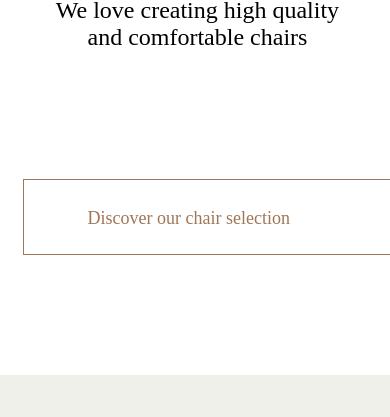
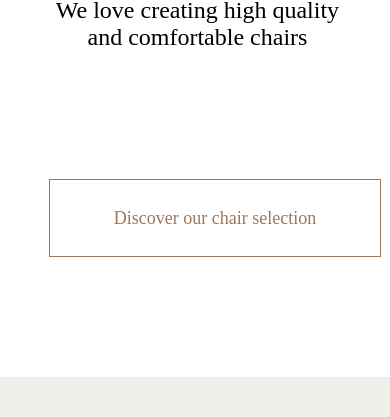
Before and after one commit to Mosesloxi/mosesloxi.github.io., a plain HTML site: page index.html in a window 390 px wide. Shown: the part 427-844 px from the top of the page. Drawn offline with Linux system fonts and the light colour scheme.

Commit message:
Fix CSS responsiveness issues

```diff
--- a/style.css
+++ b/style.css
@@ -95,16 +95,24 @@ body{
     .welcome-container {
         padding: 7.5em 1em;
     }
+}
 
 .bottom-btn1{
-  width: 385px;
-  height: 76px;
+  /* width: 385px;
+  height: 76px; */
+  max-width: 385px;
+  width: 100%;
+  min-height: 76px;
   border: 1px solid #9F7657;
   background-color: white;
 
   display: flex;
   padding: 24px 64px 24px 64px;
   gap: 10px;
+  /* display: flex;
+  align-items: center;
+  justify-content: center;
+  padding: 1.5em 4em; */
 
   font-family: Poppins;
   font-size: 18px;
@@ -113,8 +121,12 @@ body{
   letter-spacing: 0%;
   color: #9F7657;
 
+  /* font-family: Poppins;
+  font-size: 1.125rem;
+  font-weight: 700;
+  color:#9F7657; */
+
   transition: 0.2s ease-in-out;
-
   cursor: pointer;
 
 }
```
Also changed, not shown: learn.txt.
